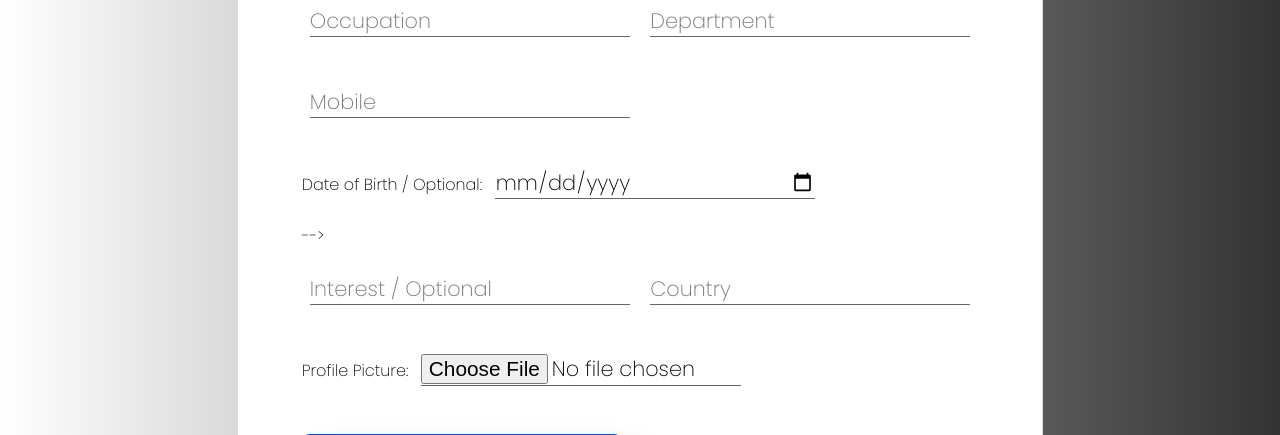
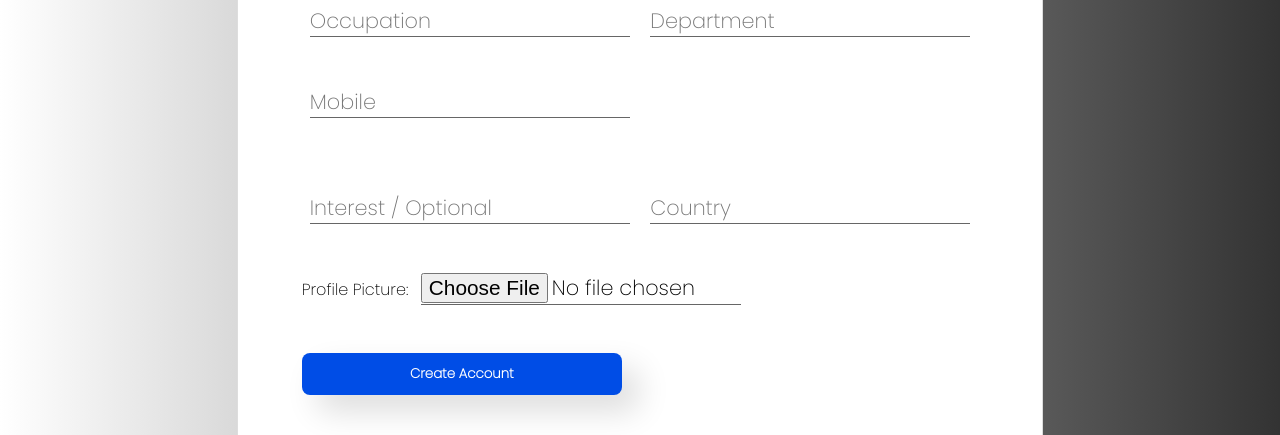
Before and after one commit to Akindele-Ebenezer/eben-techsupport, a PHP site: page /sign-up.php in a window 1280 px wide. Shown: the part 799-1234 px from the top of the page. Run offline with PHP 8.4, Linux system fonts and the light colour scheme.

Commit message:
Update sign-up.php

```diff
--- a/sign-up.php
+++ b/sign-up.php
@@ -52,12 +52,7 @@
 
 
 					<input type="number" name="mobile"  placeholder="Mobile" required>  <br>
-					<! --
-					<center>
-					<label for="date_of_birth">Date of Birth / Optional:</label>
-					<input type="date" name="date_of_birth" > <br>
-					</center>
-					 -->
+
 					<!-- <input type="email" name="email"  placeholder="Email" required> --> <br>
 
 					<input type="text" name="interest"  placeholder="Interest / Optional">
```
